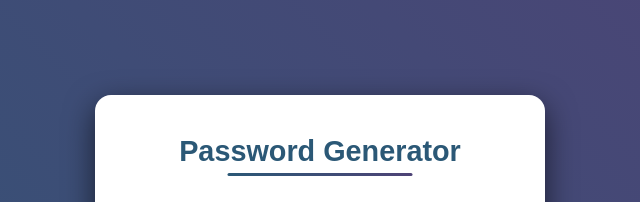
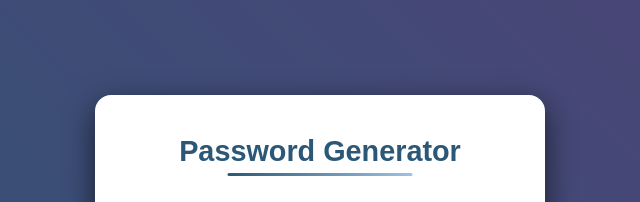
Before and after one commit to shanna007/passward-generator, a plain HTML site: page index.html in a window 1280 px wide. Shown: the top 202 px of the page, 320-960 px from the left. Drawn offline with Linux system fonts and the light colour scheme.

Commit message:
更新内容

```diff
--- a/style.css
+++ b/style.css
@@ -48,7 +48,7 @@ h1::after{
     transform: translateX(-50%);
     width: 50%;
     height: 3px;
-    background: linear-gradient(90deg,var(--primary-color),var(--secondary-color));
+    background: linear-gradient(90deg,var(--primary-color),#9ec2e5);
     border-radius: 3px;
 }
 
```
